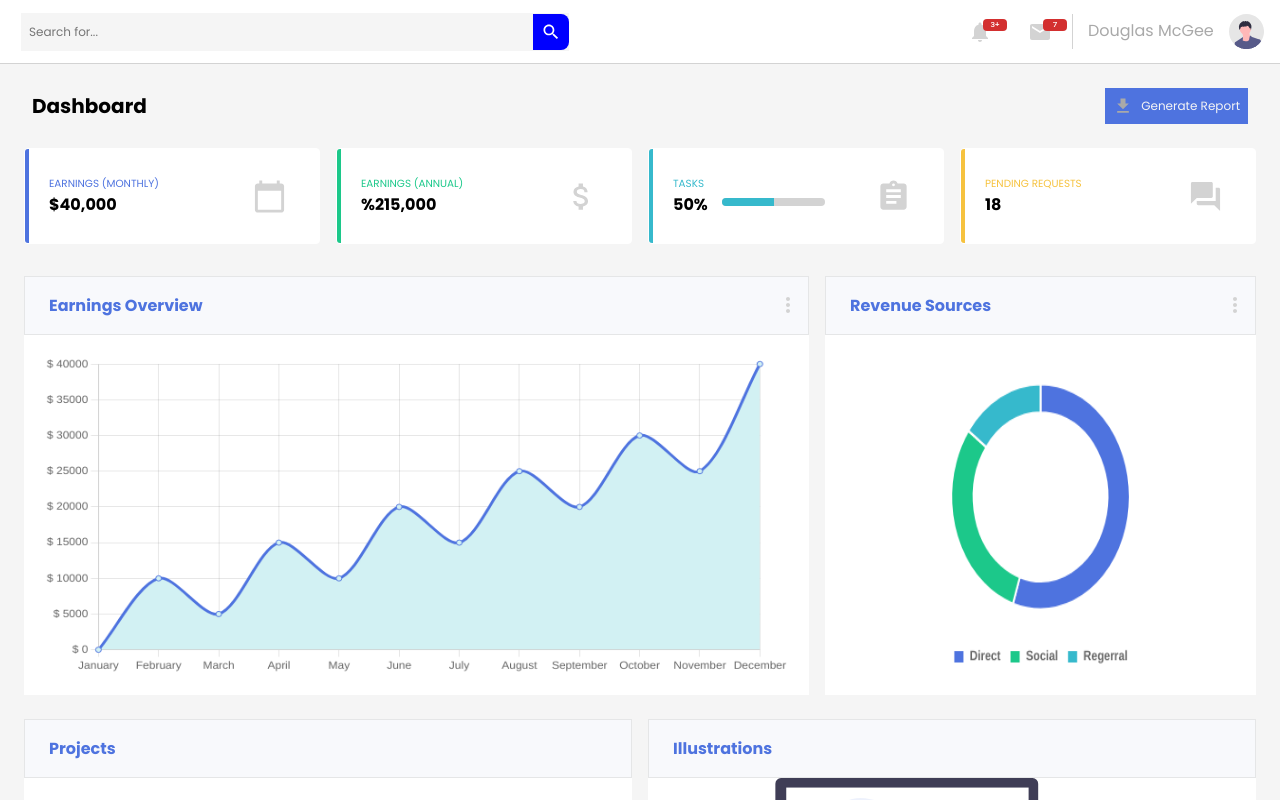
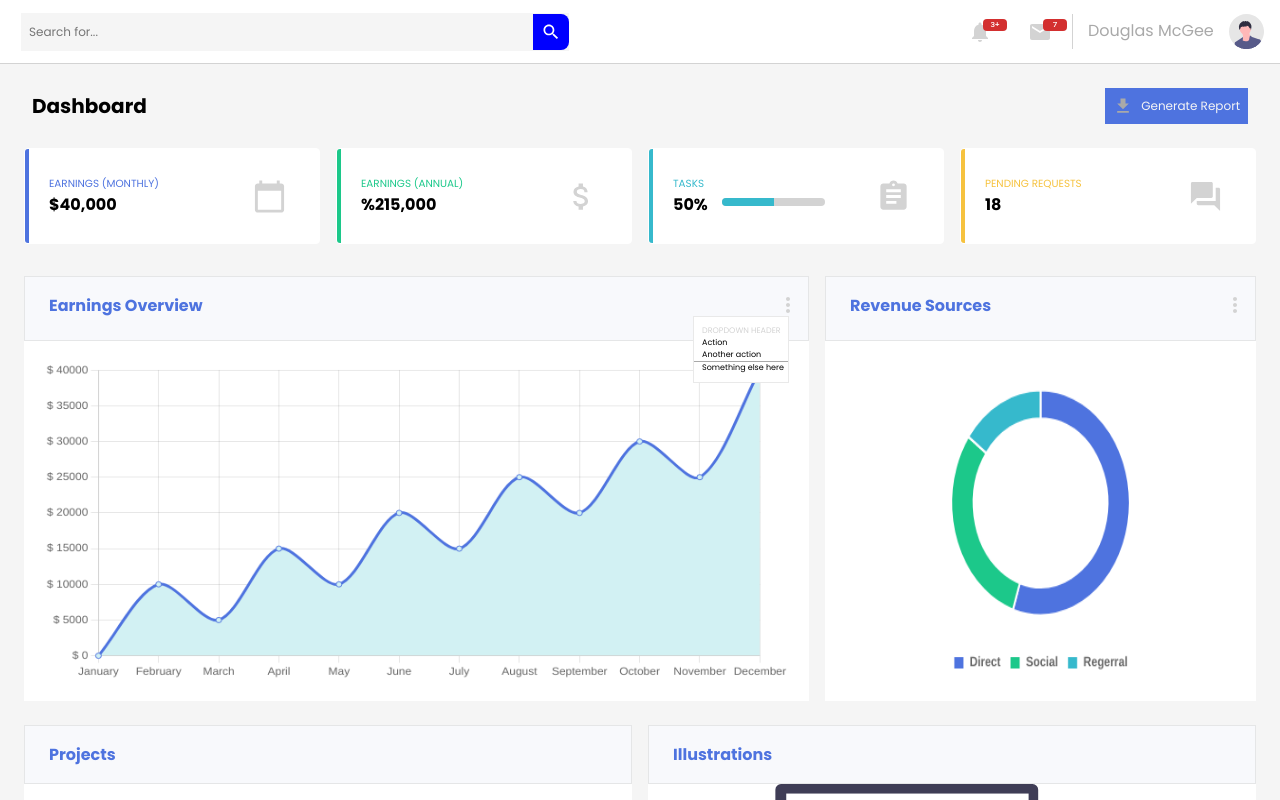
Before and after one commit to Govardhan8/dashboard-admin, a React (Create React App) app: page / in a window 1280 px wide. Both pictures are taken after a click on the icon 788 px from the left and 305 px from the top of the page. Shown: the top 800 px of the page. Built offline with nearby package versions, Linux system fonts and the light colour scheme.

Commit message:
graph popups

```diff
--- a/src/components/Graph/Graph.js
+++ b/src/components/Graph/Graph.js
@@ -2,14 +2,39 @@ import { Line, Doughnut } from 'react-chartjs-2'
 import { Linedata, Piedata } from './data'
 import './graph.css'
 import MoreVertIcon from '@mui/icons-material/MoreVert'
+import { useState } from 'react'
+import OutsideClickHandler from 'react-outside-click-handler'
 
 const Graph = () => {
+	const [pop1, setPop1] = useState(false)
+	const [pop2, setPop2] = useState(false)
+
 	return (
 		<div className='graphContainer'>
 			<div className='graph graph1'>
 				<p>
 					<span>Earnings Overview</span>{' '}
-					<MoreVertIcon className='verticon' sx={{ color: 'lightgray' }} />
+					<OutsideClickHandler
+						onOutsideClick={() => {
+							setPop1(false)
+						}}
+					>
+						<MoreVertIcon
+							className='verticon'
+							sx={{ color: 'lightgray' }}
+							onClick={() => {
+								setPop1(!pop1)
+							}}
+						/>
+						{pop1 && (
+							<div className='graphPopup'>
+								<span>DROPDOWN HEADER</span>
+								<p>Action</p>
+								<p>Another action</p>
+								<p>Something else here</p>
+							</div>
+						)}
+					</OutsideClickHandler>
 				</p>
 				<div className='line'>
 					<Line
@@ -37,7 +62,27 @@ const Graph = () => {
 			<div className='graph graph2'>
 				<p>
 					<span>Revenue Sources</span>{' '}
-					<MoreVertIcon className='verticon' sx={{ color: 'lightgray' }} />
+					<OutsideClickHandler
+						onOutsideClick={() => {
+							setPop2(false)
+						}}
+					>
+						<MoreVertIcon
+							className='verticon'
+							sx={{ color: 'lightgray' }}
+							onClick={() => {
+								setPop2(!pop2)
+							}}
+						/>
+						{pop2 && (
+							<div className='graphPopup'>
+								<span>DROPDOWN HEADER</span>
+								<p>Action</p>
+								<p>Another action</p>
+								<p>Something else here</p>
+							</div>
+						)}
+					</OutsideClickHandler>
 				</p>
 				<div className='pie'>
 					<Doughnut
--- a/src/components/Graph/graph.css
+++ b/src/components/Graph/graph.css
@@ -5,17 +5,18 @@
 	column-gap: 1rem;
 	transition: width 0.25s ease-out;
 }
-.graphContainer p {
+.graph > p {
 	background-color: #f8f9fc;
 	display: flex;
 	padding: 1rem 0.5rem;
 	border: 1px solid rgba(211, 211, 211, 0.5);
 }
-.graphContainer span {
+.graph > p > span {
 	padding: 0 1rem;
 	font-size: 1rem;
 	color: #4e73df;
 	font-weight: bold;
+	margin-right: auto;
 }
 .verticon {
 	margin-left: auto;
@@ -32,7 +33,31 @@
 	max-height: 17.5rem;
 }
 .graph {
+	position: relative;
 	z-index: 1;
+}
+.graphPopup {
+	position: absolute;
+	z-index: 100;
+	top: 2.5rem;
+	right: 1.25rem;
+	width: 6rem;
+	font-size: 0.5rem;
+	padding: 0.5rem 0;
+	border: 1px solid rgba(211, 211, 211, 0.5);
+	background-color: white;
+}
+.graphPopup span {
+	color: lightgray;
+	font-size: 0.5rem;
+	padding-left: 0.5rem;
+}
+.graphPopup p:not(last-child) {
+	padding-left: 0.5rem;
+}
+.graphPopup p:last-child {
+	width: 100%;
+	border-top: 1px solid darkgray;
 }
 .graph2 {
 	margin-top: 1.5rem;
```
